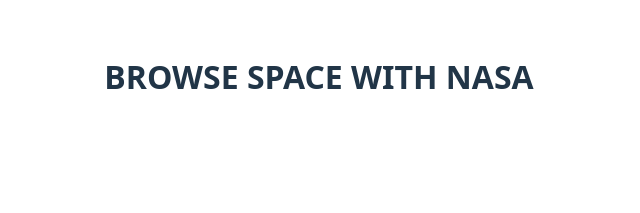
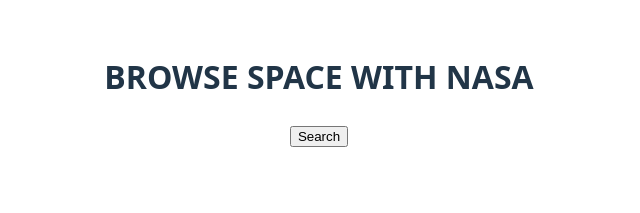
Before and after one commit to sashapervykh/rss-react, a React (Vite) app in the folder rs-react-app/: page / in a window 1280 px wide. Shown: the top 213 px of the page, without its empty margins (321-961 px from the left). Built offline with nearby package versions, Linux system fonts and the light colour scheme.

Commit message:
feat: add search form

```diff
--- a/rs-react-app/src/components/PageMain/PageMain.tsx
+++ b/rs-react-app/src/components/PageMain/PageMain.tsx
@@ -1,11 +1,13 @@
 import { Component, type ReactNode } from 'react';
 import { PageTitle } from '../PageTitle/PageTitle';
+import { SearchWrapper } from '../SearchWrapper/SearchWrapper';
 
 export class PageMain extends Component {
   render(): ReactNode {
     return (
       <main>
         <PageTitle />
+        <SearchWrapper />
       </main>
     );
   }
--- a/rs-react-app/src/components/SearchForm/SearchForm.tsx
+++ b/rs-react-app/src/components/SearchForm/SearchForm.tsx
@@ -0,0 +1,12 @@
+import { Component, type ReactNode } from 'react';
+import { Button } from '../Button/Button';
+
+export class SearchForm extends Component {
+  render(): ReactNode {
+    return (
+      <form>
+        <Button text="Search" type="submit"></Button>
+      </form>
+    );
+  }
+}
--- a/rs-react-app/src/components/SearchWrapper/SearchWrapper.tsx
+++ b/rs-react-app/src/components/SearchWrapper/SearchWrapper.tsx
@@ -1,7 +1,12 @@
 import { Component, type ReactNode } from 'react';
+import { SearchForm } from '../SearchForm/SearchForm';
 
 export class SearchWrapper extends Component {
   render(): ReactNode {
-    return <div></div>;
+    return (
+      <div>
+        <SearchForm></SearchForm>
+      </div>
+    );
   }
 }
```
